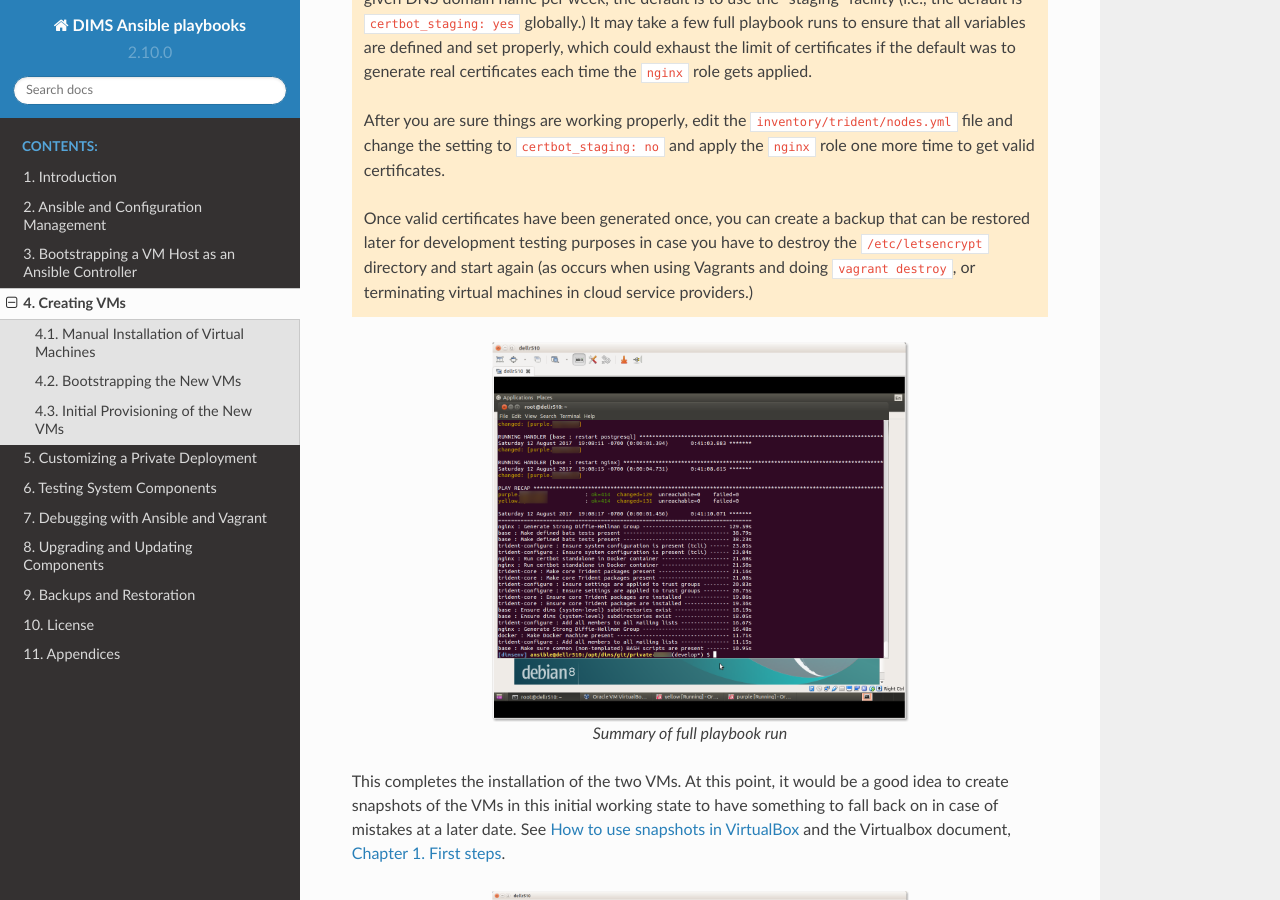
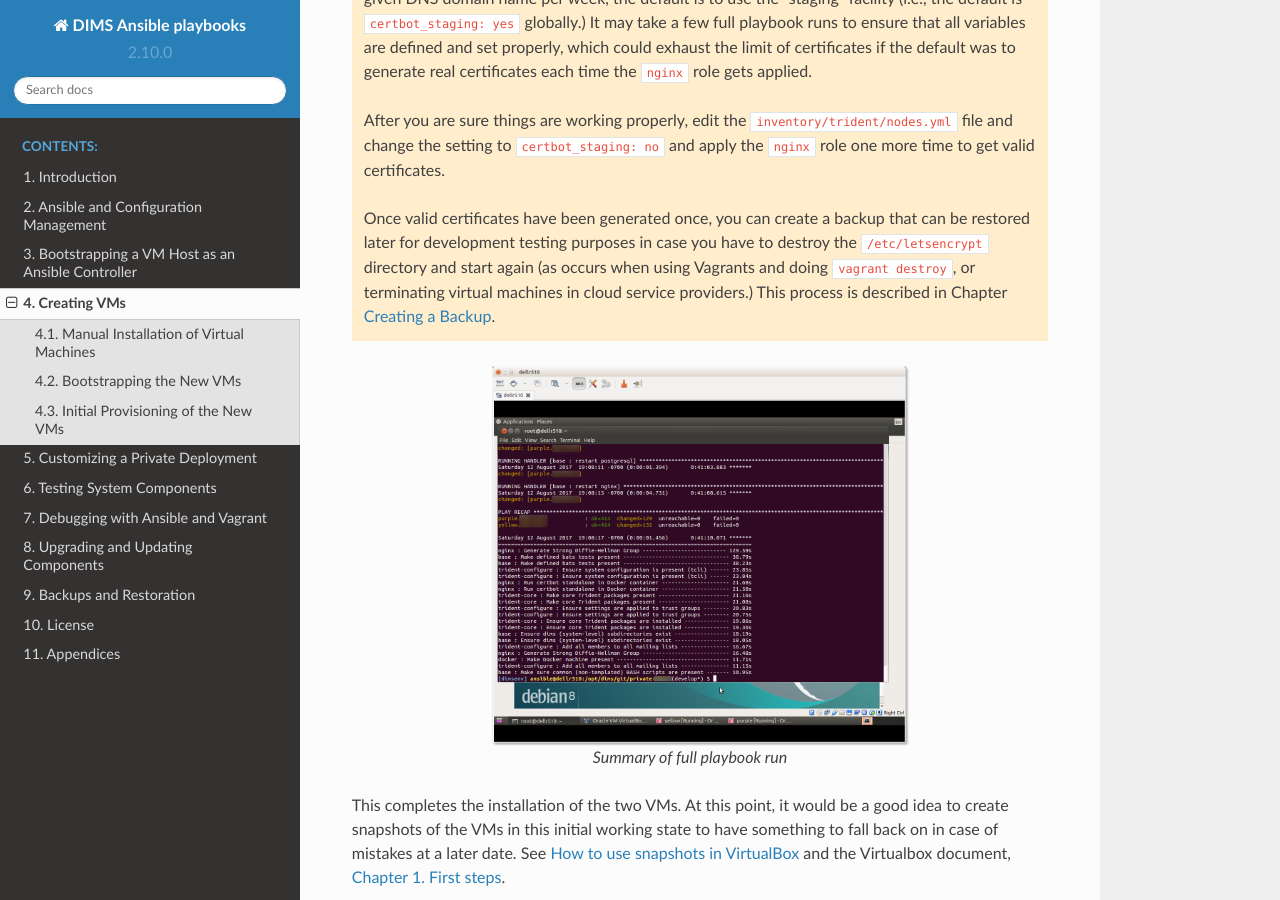
Before and after one commit to uw-dims/ansible-dims-playbooks, a Sphinx documentation site: the page built from docs/source/creatingvms.rst, in a window 1280 px wide and 900 px high, scrolled down 7543 px. Built offline with Sphinx 7.4.7 and the Read the Docs theme 2.0.0, drawn with Linux system fonts in a browser that asks for light colours.

Commit message:
Add cross reference to backup processes

```diff
--- a/docs/source/creatingvms.rst
+++ b/docs/source/creatingvms.rst
@@ -348,7 +348,8 @@ operate on the two VMs in question.
     that can be restored later for development testing purposes in case you
     have to destroy the ``/etc/letsencrypt`` directory and start again (as
     occurs when using Vagrants and doing ``vagrant destroy``, or terminating
-    virtual machines in cloud service providers.)
+    virtual machines in cloud service providers.) This process is described
+    in Chapter :ref:`creating_a_backup`.
 
 ..
 
```
